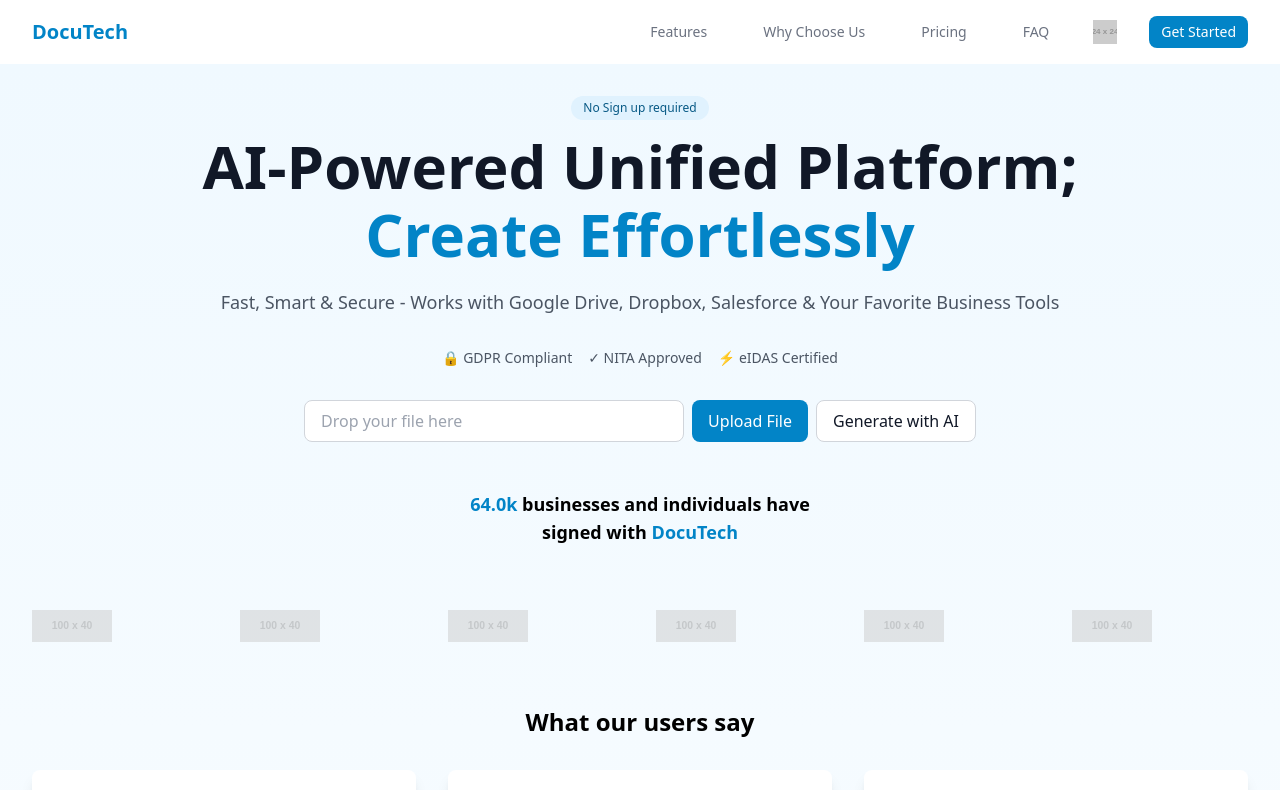
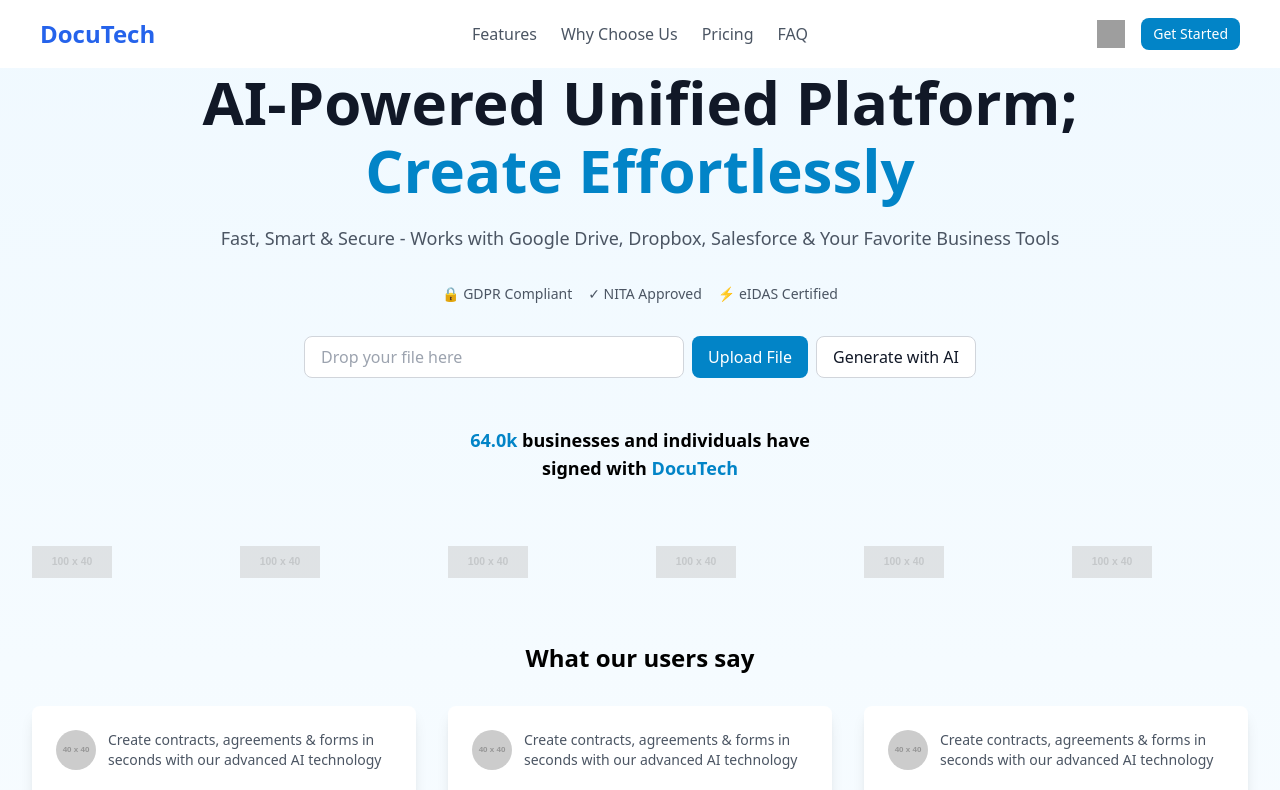
Before and after one commit to AdityaRaj81/classy-endeavors-app, a React (Vite) app: page / in a window 1280 px wide. Shown: the top 790 px of the page. Built offline with nearby package versions, Linux system fonts and the light colour scheme; grey boxes are pictures that could not be loaded.

Commit message:
Add Navbar component with responsive design and styling

```diff
--- a/src/components/Navbar/Navbar.jsx
+++ b/src/components/Navbar/Navbar.jsx
@@ -1,6 +1,7 @@
 import { useState } from 'react';
 import { Link, NavLink } from 'react-router-dom';
-import Button from '../Button'; // Adjust the import path as necessary
+import Button from '../Button'; // Adjust path if needed
+import styles from './navbar.module.css';
 
 const Navbar = () => {
   const [isOpen, setIsOpen] = useState(false);
@@ -13,50 +14,59 @@
   ];
 
   return (
-    <nav className="bg-white">
-      <div className="max-w-7xl mx-auto px-4 sm:px-6 lg:px-8">
-        <div className="flex justify-between h-16">
-          <div className="flex items-center">
-            <Link to="/" className="flex-shrink-0 flex items-center">
-              <span className="text-xl font-bold text-blue-600">DocuTech</span>
+    <nav className={styles.navbar}>
+      <div className={styles.container}>
+        {/* Logo - Left Corner */}
+        <div className={styles.logoContainer}>
+          <Link to="/" className={styles.logo}>
+            DocuTech
           </Link>
         </div>
 
-          {/* Desktop menu */}
-          <div className="hidden sm:flex sm:items-center sm:space-x-8">
+        {/* Desktop Navigation - Centered */}
+        <div className={styles.desktopMenu}>
           {navigation.map((item) => (
             <NavLink
               key={item.name}
               to={item.to}
               className={({ isActive }) =>
-                  `${
-                    isActive
-                      ? 'text-blue-600'
-                      : 'text-gray-500 hover:text-gray-900'
-                  } px-3 py-2 text-sm font-medium transition-colors`
+                `${isActive ? styles.activeLink : styles.link}`
               }
             >
               {item.name}
             </NavLink>
           ))}
-            <a href="https://discord.com" target="_blank" rel="noopener noreferrer">
-              <img src="https://placehold.co/24x24" alt="Discord" className="h-6 w-6" />
+        </div>
+
+        {/* Discord & Get Started - Right Corner */}
+        <div className={styles.rightMenu}>
+          <a
+            href="https://discord.com"
+            target="_blank"
+            rel="noopener noreferrer"
+            className={styles.discordButton}
+          >
+            <img
+              src="src\assets\discord.ico"
+              alt="Discord"
+              className={styles.discordIcon}
+            />
           </a>
           <Button variant="primary" size="sm">
             Get Started
           </Button>
         </div>
 
-          {/* Mobile menu button */}
-          <div className="flex items-center sm:hidden">
+        {/* Mobile Menu Button - Right Corner */}
+        <div className={styles.mobileMenuButton}>
           <button
             type="button"
-              className="inline-flex items-center justify-center p-2 rounded-md text-gray-400 hover:text-gray-500 hover:bg-gray-100"
+            className={styles.hamburger}
             onClick={() => setIsOpen(!isOpen)}
           >
             <span className="sr-only">Open main menu</span>
             <svg
-                className="h-6 w-6"
+              className={styles.hamburgerIcon}
               fill="none"
               viewBox="0 0 24 24"
               stroke="currentColor"
@@ -80,29 +90,37 @@
           </button>
         </div>
       </div>
-      </div>
 
-      {/* Mobile menu */}
+      {/* Mobile Menu - Opens when clicked */}
       {isOpen && (
-        <div className="sm:hidden">
-          <div className="pt-2 pb-3 space-y-1">
+        <div className={styles.mobileMenu}>
           {navigation.map((item) => (
             <NavLink
               key={item.name}
               to={item.to}
               className={({ isActive }) =>
-                  `${
-                    isActive
-                      ? 'bg-blue-50 text-blue-600'
-                      : 'text-gray-500 hover:bg-gray-50 hover:text-gray-900'
-                  } block px-3 py-2 text-base font-medium`
+                `${isActive ? styles.activeMobileLink : styles.mobileLink}`
               }
               onClick={() => setIsOpen(false)}
             >
               {item.name}
             </NavLink>
           ))}
-          </div>
+          <a
+            href="https://discord.com"
+            target="_blank"
+            rel="noopener noreferrer"
+            className={styles.mobileDiscordButton}
+          >
+            <img
+              src="src\assets\discord.ico"
+              alt="Discord"
+              className={styles.mobileDiscordIcon}
+            />
+          </a>
+          <Button variant="primary" size="sm">
+            Get Started
+          </Button>
         </div>
       )}
     </nav>
--- /dev/null
+++ b/src/components/Navbar/navbar.module.css
@@ -0,0 +1,150 @@
+/* Navbar container */
+.navbar {
+  background-color: white;
+  width: 100%;
+  padding: 16px 24px;
+  display: flex;
+  align-items: center;
+  justify-content: space-between;
+  position: fixed;
+  top: 0;
+  left: 0;
+  right: 0;
+  z-index: 100;
+}
+
+/* Main container */
+.container {
+  width: 100%;
+  max-width: 1200px;
+  margin: 0 auto;
+  display: flex;
+  align-items: center;
+  justify-content: space-between;
+}
+
+/* Left - Logo */
+.logoContainer {
+  flex: 1;
+}
+.logo {
+  font-size: 1.5rem;
+  font-weight: bold;
+  color: #2563eb;
+  text-decoration: none;
+}
+
+/* Center - Desktop Navigation */
+.desktopMenu {
+  flex: 2;
+  display: flex;
+  justify-content: center;
+  gap: 24px;
+}
+
+.link {
+  color: #4b5563;
+  text-decoration: none;
+  font-size: 1rem;
+  font-weight: 500;
+  transition: color 0.3s;
+}
+
+.link:hover {
+  color: #111827;
+}
+
+.activeLink {
+  color: #2563eb;
+}
+
+/* Right - Discord & Get Started */
+.rightMenu {
+  flex: 1;
+  display: flex;
+  align-items: center;
+  justify-content: flex-end;
+  gap: 16px;
+}
+
+/* Discord Button */
+.discordButton {
+  display: flex;
+  align-items: center;
+}
+
+.discordIcon {
+  width: 28px;
+  height: 28px;
+}
+
+/* Mobile Menu Button (Hamburger) */
+.mobileMenuButton {
+  display: none; /* Default: Hidden on desktop */
+}
+
+.hamburger {
+  background: none;
+  border: none;
+  cursor: pointer;
+}
+
+.hamburgerIcon {
+  width: 32px;
+  height: 32px;
+  color: #2563eb;
+}
+
+/* Mobile Menu */
+.mobileMenu {
+  position: absolute;
+  top: 60px;
+  right: 0;
+  width: 250px;
+  background-color: white;
+  padding: 16px;
+  box-shadow: 0px 4px 10px rgba(0, 0, 0, 0.1);
+  display: flex;
+  flex-direction: column;
+  align-items: center;
+  gap: 12px;
+}
+
+/* Mobile Links */
+.mobileLink {
+  color: #4b5563;
+  text-decoration: none;
+  font-size: 1rem;
+  font-weight: 500;
+  transition: color 0.3s;
+}
+
+.mobileLink:hover {
+  color: #111827;
+}
+
+.activeMobileLink {
+  color: #2563eb;
+}
+
+/* Mobile Discord Button */
+.mobileDiscordButton {
+  display: flex;
+  align-items: center;
+}
+
+.mobileDiscordIcon {
+  width: 28px;
+  height: 28px;
+}
+
+/* Show Hamburger Button on Mobile */
+@media (max-width: 768px) {
+  .desktopMenu, .rightMenu {
+    display: none; /* Hide desktop menu */
+  }
+
+  .mobileMenuButton {
+    display: flex; /* Show hamburger */
+  }
+}
```
Lines whose indentation alone changed are shown as unchanged.
